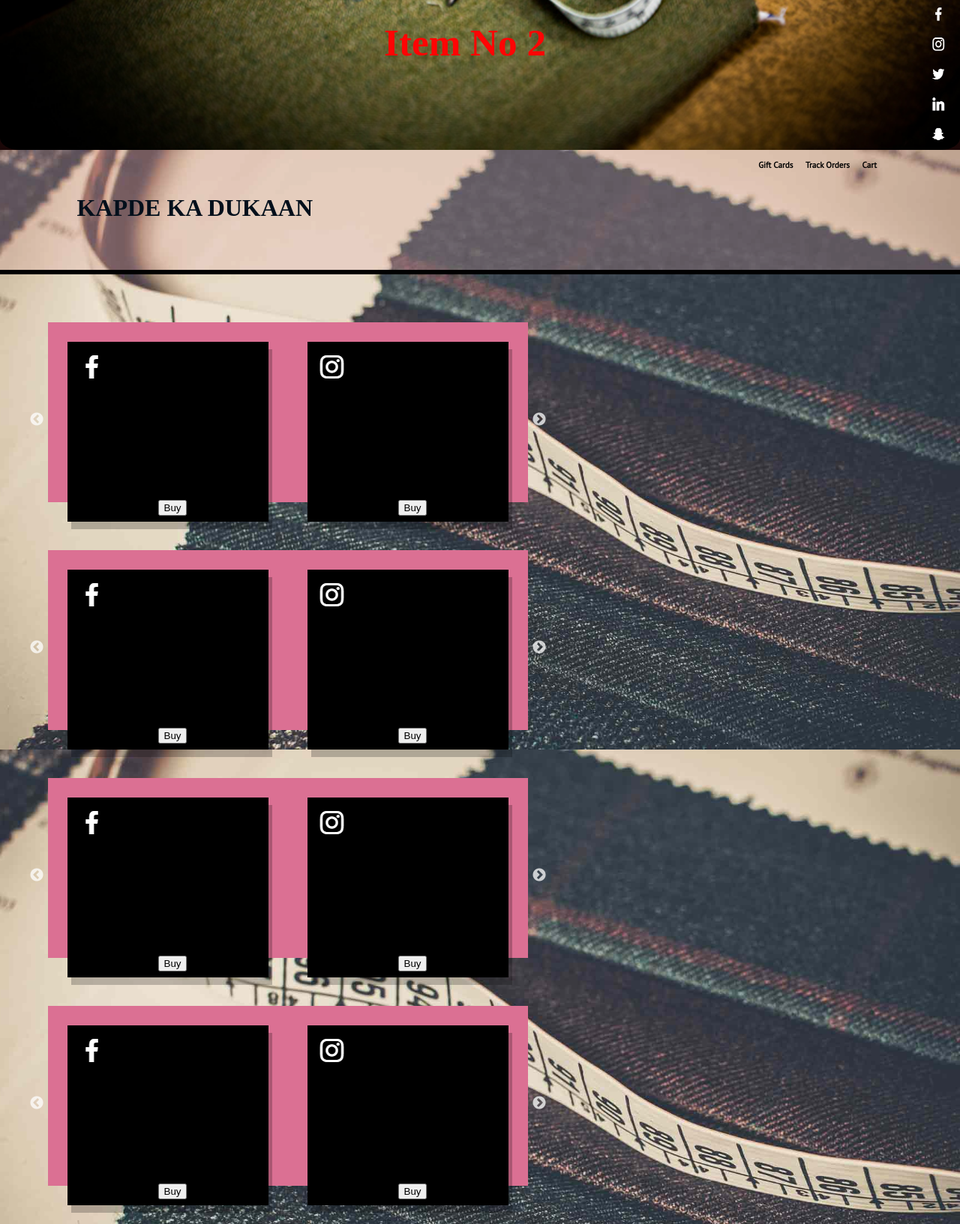
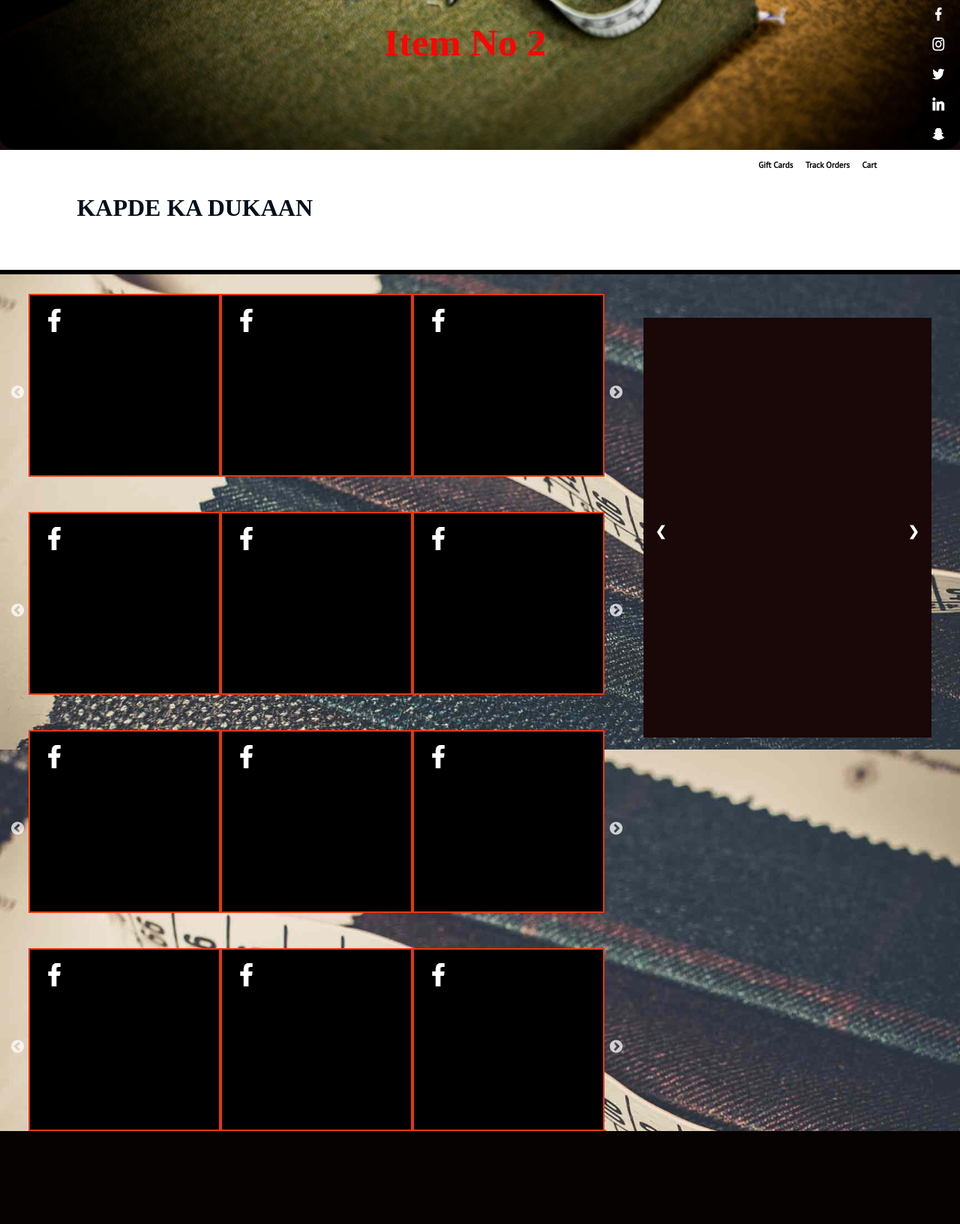
Before and after one commit to Adith98/IP_ASB, a PHP site: page /home.html in a window 1280 px wide. Shown: the part 600-2233 px from the top of the page at 75% size. After the commit the page ends 2109 px from the top, so only its background shows below. Run offline with PHP 8.4, Linux system fonts and the light colour scheme; some libraries are stand-ins or nearby versions.

Commit message:
home Layout almost done

```diff
--- a/home.html
+++ b/home.html
@@ -5,7 +5,6 @@
   <link href="https://fonts.googleapis.com/css?family=PT+Sans" rel="stylesheet">
   <link href="http://kenwheeler.github.io/slick/slick/slick.css" rel="stylesheet"/>
   <link rel="stylesheet" type="text/css" href="http://kenwheeler.github.io/slick/slick/slick-theme.css"/>
-
  </head>
  <body>
   <ul id="some">
@@ -20,13 +19,10 @@
         <a href="https://www.google.com/"><img src="images/Wallpaper1.jpg" style="width:100%; height:100%;border-radius: 2%;"></a>
         <div class="text"><center><h1>Item No 1</h1></center></div>
     </div>
-
     <div class="mySlides">
         <a href="https://www.google.com/"><img src="images/Wallpaper2.jpg" style="width:100%; height:100%;border-radius: 2%;"></a>
         <div class="text"><h1>Item No 2</h1></div>
     </div>
-
-
     <div class="mySlides">
         <a href="https://www.google.com/"><img src="images/Wallpaper1.jpg" style="width:100%; height:100%;border-radius: 2%;"></a>
         <div class="text"><h1>Item No 3</h1></div>
@@ -34,8 +30,6 @@
     <a class="prev" onclick="plusSlides(-1)">&#10094;</a>
     <a class="next" onclick="plusSlides(1)">&#10095;</a>
   </div>
-
-
   <div class = "header" id="myHeader">
     <nav>
         <div class="nav" id="nav">
@@ -44,35 +38,201 @@
             <a href="https://www.google.com/"id="nav">   Cart   </a>
         </div>
     </nav>
-
-
     <h1  style="color:rgb(2, 15, 27); margin:3% 0 0 8%;">KAPDE KA DUKAAN</h1>
   </div>
-        <div class="yourclass" id="chgpad">
-                <div class="product"><img src="images/facebook.png"><br><div class="bt1"><button>Buy</button></div></div>
-                <div class="product"><img src="images/instagram.png"><br><div class="bt1"><button>Buy</button></div></div>
-                <div class="product"><img src="images/twitter.png"><br><div class="bt1"><button>Buy</button></div></div>
+
+  <div class ="slider"  id="slider">
+    <div class="yourclass">
+        <div class="product">
+            <img src="images/facebook.png">
+            <div class="overlay">
+                <h4>Product Name</h4><h4>Cost</h4><br><br><br><br>
+                <a href="https://www.google.com/">View</a>
+                <a href="https://www.google.com/">Add to Cart</a>
             </div>
+        </div>
+        <div class="product">
+            <img src="images/facebook.png">
+            <div class="overlay">
+                <h4>Product Name</h4><h4>Cost</h4><br><br><br><br>
+                <a href="https://www.google.com/">View</a>
+                <a href="https://www.google.com/">Add to Cart</a>
+            </div>
+            </div>
+        <div class="product">
+            <img src="images/facebook.png">
+            <div class="overlay">
+                <h4>Product Name</h4><h4>Cost</h4><br><br><br><br>
+                <a href="https://www.google.com/">View</a>
+                <a href="https://www.google.com/">Add to Cart</a>
+            </div>
+        </div>
+        <div class="product">
+            <img src="images/facebook.png">
+            <div class="overlay">
+                <h4>Product Name</h4><h4>Cost</h4><br><br><br><br>
+                <a href="https://www.google.com/">View</a>
+                <a href="https://www.google.com/">Add to Cart</a>
+                </div>
+            </div>
+        <div class="product">
+                <img src="images/facebook.png">
+                <div class="overlay">
+                    <h4>Product Name</h4><h4>Cost</h4><br><br><br><br>
+                    <a href="https://www.google.com/">View</a>
+                    <a href="https://www.google.com/">Add to Cart</a>
+                </div>
+        </div>
+    </div>
+  </div>
+  <div class ="slider1"  id="slider">
     <div class="yourclass">
-                <div class="product"><img src="images/facebook.png"><br><div class="bt1"><button>Buy</button></div></div>
-                <div class="product" ><img src="images/instagram.png"><br><div class="bt1"><button>Buy</button></div></div>
-                <div class="product"><img src="images/twitter.png"><br><div class="bt1"><button>Buy</button></div></div>
+        <div class="product">
+            <img src="images/facebook.png">
+            <div class="overlay">
+                <h4>Product Name</h4><h4>Cost</h4><br><br><br><br>
+                <a href="https://www.google.com/">View</a>
+                <a href="https://www.google.com/">Add to Cart</a>
             </div>
+        </div>
+        <div class="product">
+            <img src="images/facebook.png">
+            <div class="overlay">
+                <h4>Product Name</h4><h4>Cost</h4><br><br><br><br>
+                <a href="https://www.google.com/">View</a>
+                <a href="https://www.google.com/">Add to Cart</a>
+            </div>
+        </div>
+        <div class="product">
+            <img src="images/facebook.png">
+            <div class="overlay">
+                <h4>Product Name</h4><h4>Cost</h4><br><br><br><br>
+                <a href="https://www.google.com/">View</a>
+                <a href="https://www.google.com/">Add to Cart</a>
+            </div>
+        </div>
+        <div class="product">
+            <img src="images/facebook.png">
+            <div class="overlay">
+                <h4>Product Name</h4><h4>Cost</h4><br><br><br><br>
+                <a href="https://www.google.com/">View</a>
+                <a href="https://www.google.com/">Add to Cart</a>
+            </div>
+        </div>
+        <div class="product">
+            <img src="images/facebook.png">
+            <div class="overlay">
+                <h4>Product Name</h4><h4>Cost</h4><br><br><br><br>
+                <a href="https://www.google.com/">View</a>
+                <a href="https://www.google.com/">Add to Cart</a>
+            </div>
+        </div>
+    </div>
+  </div>
+  <div class ="slider1"  id="slider">
     <div class="yourclass">
-            <div class="product"><img src="images/facebook.png"><br><div class="bt1"><button>Buy</button></div></div>
-            <div class="product" ><img src="images/instagram.png"><br><div class="bt1"><button>Buy</button></div></div>
-            <div class="product"><img src="images/twitter.png"><br><div class="bt1"><button>Buy</button></div></div>
+        <div class="product">
+            <img src="images/facebook.png">
+            <div class="overlay">
+                <h4>Product Name</h4><h4>Cost</h4><br><br><br><br>
+                <a href="https://www.google.com/">View</a>
+                <a href="https://www.google.com/">Add to Cart</a>
             </div>
+        </div>
+        <div class="product">
+            <img src="images/facebook.png">
+            <div class="overlay">
+                <h4>Product Name</h4><h4>Cost</h4><br><br><br><br>
+                <a href="https://www.google.com/">View</a>
+                <a href="https://www.google.com/">Add to Cart</a>
+            </div>
+        </div>
+        <div class="product">
+            <img src="images/facebook.png">
+            <div class="overlay">
+                <h4>Product Name</h4><h4>Cost</h4><br><br><br><br>
+                <a href="https://www.google.com/">View</a>
+                <a href="https://www.google.com/">Add to Cart</a>
+            </div>
+        </div>
+        <div class="product">
+            <img src="images/facebook.png">
+            <div class="overlay">
+                <h4>Product Name</h4><h4>Cost</h4><br><br><br><br>
+                <a href="https://www.google.com/">View</a>
+                <a href="https://www.google.com/">Add to Cart</a>
+            </div>
+        </div>
+        <div class="product">
+            <img src="images/facebook.png">
+            <div class="overlay">
+                <h4>Product Name</h4><h4>Cost</h4><br><br><br><br>
+                <a href="https://www.google.com/">View</a>
+                <a href="https://www.google.com/">Add to Cart</a>
+            </div>
+        </div>
+    </div>
+  </div>
+  <div class ="slider1"  id="slider">
     <div class="yourclass">
-        <div class="product"><img src="images/facebook.png"><br><div class="bt1"><button>Buy</button></div></div>
-        <div class="product" ><img src="images/instagram.png"><br><div class="bt1"><button>Buy</button></div></div>
-        <div class="product"><img src="images/twitter.png"><br><div class="bt1"><button>Buy</button></div></div>
+        <div class="product">
+            <img src="images/facebook.png">
+                <div class="overlay">
+                    <h4>Product Name</h4><h4>Cost</h4><br><br><br><br>
+                    <a href="https://www.google.com/">View</a>
+                    <a href="https://www.google.com/">Add to Cart</a>
                 </div>
-    <footer style="width:90%; margin:5% 5% 0 5%; background-color:rgb(255, 228, 196); position: absolute ;">
-        <div style="float:left; width:30%; text-align:center"><h3 style="margin:auto auto 0 auto ">Contact us</h3><br><h5 style="margin:auto auto 0 auto ">9859746213</h5><br><h5 style="margin:auto auto 0 2% ">18008 89998</h5></div>
-        <div style="float:left; width:30%; text-align:center"><h3 style="margin:auto auto 0 auto ">Policy</h3><br><h5 style="margin:auto auto 0 auto ">Return Policy</h5><br><h5 style="margin:auto auto 0 2% ">Terms of use</h5></div>
-        <div style="float:left; width:30%; text-align:center"><h3 style="margin:auto auto 0 auto ">Help</h3><br><h5 style="margin:auto auto 0 auto ">Payments</h5><br><h5 style="margin:auto auto 0 2% ">Shipping</h5></div>
-    </footer>
+        </div>
+        <div class="product">
+            <img src="images/facebook.png">
+            <div class="overlay">
+                <h4>Product Name</h4><h4>Cost</h4><br><br><br><br>
+                <a href="https://www.google.com/">View</a>
+                <a href="https://www.google.com/">Add to Cart</a>
+            </div>
+        </div>
+        <div class="product">
+            <img src="images/facebook.png">
+            <div class="overlay">
+                <h4>Product Name</h4><h4>Cost</h4><br><br><br><br>
+                <a href="https://www.google.com/">View</a>
+                <a href="https://www.google.com/">Add to Cart</a>
+            </div>
+        </div>
+        <div class="product">
+            <img src="images/facebook.png">
+            <div class="overlay">
+                <h4>Product Name</h4><h4>Cost</h4><br><br><br><br>
+                <a href="https://www.google.com/">View</a>
+                <a href="https://www.google.com/">Add to Cart</a>
+            </div>
+        </div>
+        <div class="product">
+            <img src="images/facebook.png">
+            <div class="overlay">
+                <h4>Product Name</h4><h4>Cost</h4><br><br><br><br>
+                <a href="https://www.google.com/">View</a>
+                <a href="https://www.google.com/">Add to Cart</a>
+            </div>
+        </div>
+    </div>
+  </div>
+  <div class="featured" id="featured">
+    <div class="mySlides1">
+        <a href="https://www.google.com/"><img src="images/Wallpaper1.jpg" style="width:100%; height:100%;border-radius: 2%;"></a>
+        <div class="text"><center><h1>Item No 1</h1></center></div>
+    </div>
+    <div class="mySlides1">
+        <a href="https://www.google.com/"><img src="images/Wallpaper2.jpg" style="width:100%; height:100%;border-radius: 2%;"></a>
+        <div class="text"><h1>Item No 2</h1></div>
+    </div>
+    <div class="mySlides1">
+        <a href="https://www.google.com/"><img src="images/Wallpaper1.jpg" style="width:100%; height:100%;border-radius: 2%;"></a>
+        <div class="text"><h1>Item No 3</h1></div>
+    </div>
+        <a class="prev1" onclick="plusSlides1(-1)">&#10094;</a>
+        <a class="next1" onclick="plusSlides1(1)">&#10095;</a>
+  </div>
 
 
 
@@ -85,10 +245,12 @@
 
 
 
-
-
-
-
+  <footer>
+    <div class="foot" style="border-left: 6px solid rgb(0, 0, 0);"><ul1><li><h3>Contact us</h3></li><li><h5>9859746213</h5></li><li><h5>18008 89998</h5></li></ul1></div>
+    <div class="foot"><ul1><li><h3>Policy</h3></li><li><h5>Returns</h5></li><li><h5>Terms of use</h5></li></ul1></div>
+    <div class="foot"><ul1><li><h3>Help</h3></li><li><h5>Payments</h5></li><li><h5>Shipping</h5></li></ul1></div>
+    <div class="foot"><ul1><li><h3>Social</h3></li><li><h5>Instagram</h5></li><li><h5>Twitter</h5></li></ul1></div>
+  </footer>
 
   <script src="js/main.js"></script>
   <script type="text/javascript" src="http://code.jquery.com/jquery-1.11.0.min.js"></script>
@@ -98,14 +260,12 @@
     $(document).ready(function(){
     $('.yourclass').slick({
     infinite: true,
-                    slidesToShow: 2,
+    slidesToShow: 3,
     slidesToScroll: 1,
-
+    autoplay: true,
+    autoplaySpeed: 2000,
     });
     });
   </script>
-
-
-
  </body>
 </html>
--- a/js/main.js
+++ b/js/main.js
@@ -1,5 +1,7 @@
 var slideIndex = 0;
 var slides = document.getElementsByClassName("mySlides");
+var slideIndex1 = 0;
+var slides1 = document.getElementsByClassName("mySlides1");
 
 showSlides();
 
@@ -25,10 +27,33 @@
 
 function plusSlides(n) {
   var newslideIndex = slideIndex + n;
-  if(newslideIndex < 4 && newslideIndex > 0){
+  if(newslideIndex< 4 && newslideIndex > 0){
      currentSlide(newslideIndex);
   }
 }
+
+function currentSlide1(no) {
+    var i;
+    for (i = 0; i < slides1.length; i++) {
+        slides1[i].style.display = "none";
+    }
+    slideIndex1 = no;
+    slides1[no-1].style.display = "block";
+}
+
+function plusSlides1(n) {
+  var newslideIndex1 = slideIndex1 + n;
+  if(newslideIndex1 < 4 && newslideIndex1 > 0){
+     currentSlide1(newslideIndex1);
+  }
+}
+
+
+
+
+
+
+
 
 window.onscroll = function() {myFunction()};
 
@@ -39,12 +64,13 @@
 function myFunction() {
   if (window.pageYOffset > sticky) {
     header.classList.add("sticky");
-    document.getElementById("chgpad").style.marginTop = "15%";
+    document.getElementById("slider").style.marginTop = "12.2%";
     document.getElementById("nav").style.display = "block";
-    document.getElementById("some").style.backgroundColor = "rgba(27, 2, 2, 0.493)";
+    document.getElementById("some").style.display = "none";
 } else {
     header.classList.remove("sticky");
-    document.getElementById("chgpad").style.marginTop = "5%";
+    document.getElementById("some").style.display = "";
+    document.getElementById("slider").style.marginTop = "2%";
     document.getElementById("some").style.backgroundColor = "";
   }
 }
--- a/style.css
+++ b/style.css
@@ -12,7 +12,6 @@
     margin: 0 auto 0 79%;
     padding: 1% 0 0 0;
     height:5%;
-
 }
 .nav{
     display:none;
@@ -58,12 +57,11 @@
 .header{
     width:100%;
     margin:0;
-    background:rgba(230, 171, 171, 0.253);
+    background:rgb(255, 255, 255);
     border-bottom: 6px solid rgb(0, 0, 0);
     height:20%;
     position: relative;
     z-index: 1000;
-
 }
 
 .slideshow{
@@ -73,42 +71,53 @@
     margin:0;
 }
 
+.featured{
+    width:30%;
+    background:rgb(26, 7, 7);
+    height:70%;
+    right:3%;
+    top:128%;
+    float:right;
+    position: absolute;
+}
+
 .mySlides {
     display:none;
 }
 
+.mySlides1 {
+    display:none;
+}
+p {
+    color:white;
+    font-size: 100%;
+    position: absolute;
+    top: 3%;
+    padding: 0 0 0 45%;
+}
 .text {
     color: #ff0404;
     position: absolute;
     bottom: 10%;
     left: 40%;
     font-size:2vw;
-
-
 }
 
 .active {
     background-color: #717171;
   }
 
-@media only screen and (max-width: 300px) {
+  @media only screen and (max-width: 300px) {
     .text {font-size: 11px}
 }
 .yourclass{
-    width:50%;
-    height:30%;
-    margin:5% auto auto 5%;
-    padding:0;
-    background-color: palevioletred;
-
-
+    width:100%;
 }
 .product{
     background-color: black;
     box-shadow: 5px 10px #00000038;
     position: relative;
-    margin: 1%;
-
+    border: 2px solid rgb(231, 56, 12);
 }
 
 .prev, .next {
@@ -122,19 +131,33 @@
     font-weight: bold;
     font-size: 18px;
     transition: 0.6s ease;
-    border-radius: 0 3px 3px 0;
-  }
+}
 
-  /* Position the "next button" to the right */
-.next {
+.prev1, .next1 {
+    cursor: pointer;
+    position: absolute;
+    top: 50%;
+    width: auto;
+    padding: 16px;
+    margin-top: -22px;
+    color: white;
+    font-weight: bold;
+    font-size: 18px;
+    transition: 0.6s ease;
+}
+
+.next,.next1 {
     right: 0;
-    border-radius: 3px 0 0 3px;
-  }
 
-  /* On hover, add a black background color with a little bit see-through */
+}
+
 .prev:hover, .next:hover {
     background-color: rgba(0,0,0,0.8);
-  }
+}
+
+.prev1:hover, .next1:hover {
+    background-color: rgba(0,0,0,0.8);
+}
 
 .bt1{
     position: absolute;
@@ -147,4 +170,75 @@
     top:0;
     margin:0;
     width: 100%;
+}
+
+.slider{
+    width:60%;
+    height:30%;
+    margin:3% auto auto 3%;
+}
+
+.slider1{
+    width:60%;
+    height:30%;
+    margin:4% auto auto 3%;
+}
+
+footer{
+    width:100%;
+    margin:7% 0 0 0;
+    position:absolute;
+    padding:1% 0 1% 0;
+    background-color: tomato;
+    overflow: hidden;
+}
+
+ul1 li h5{
+    margin:auto auto 1% 0;
+    padding:0;
+    color:white;
+}
+
+ul1 li h3{
+    margin:auto auto 0 auto;
+    color:rgb(14, 5, 5);
+}
+
+ul1 li{
+    margin-top:1%;
+}
+
+ul1{
+    text-align:center;
+    list-style-type: none;
+}
+
+.foot{
+    float: left;
+    width:24.4%;
+    border-right: 6px solid rgb(0, 0, 0);
+    margin:0;
+    padding:0;
+}
+.overlay {
+    position: absolute;
+    opacity: 0;
+    color:white;
+    text-align: center;
+    transition: .5s ease;
+    background-color: rgba(255, 255, 255, 0.192);
+    top:0;
+    height:100%;
+    width:100%
   }
+.overlay a{
+    text-decoration: none;
+    color:white;
+    padding:10%;
+}
+.overlay a:hover{
+    color:orangered;
+}
+  .product:hover .overlay {
+    opacity: 1;
+  }
```
Lines whose indentation alone changed are shown as unchanged.
